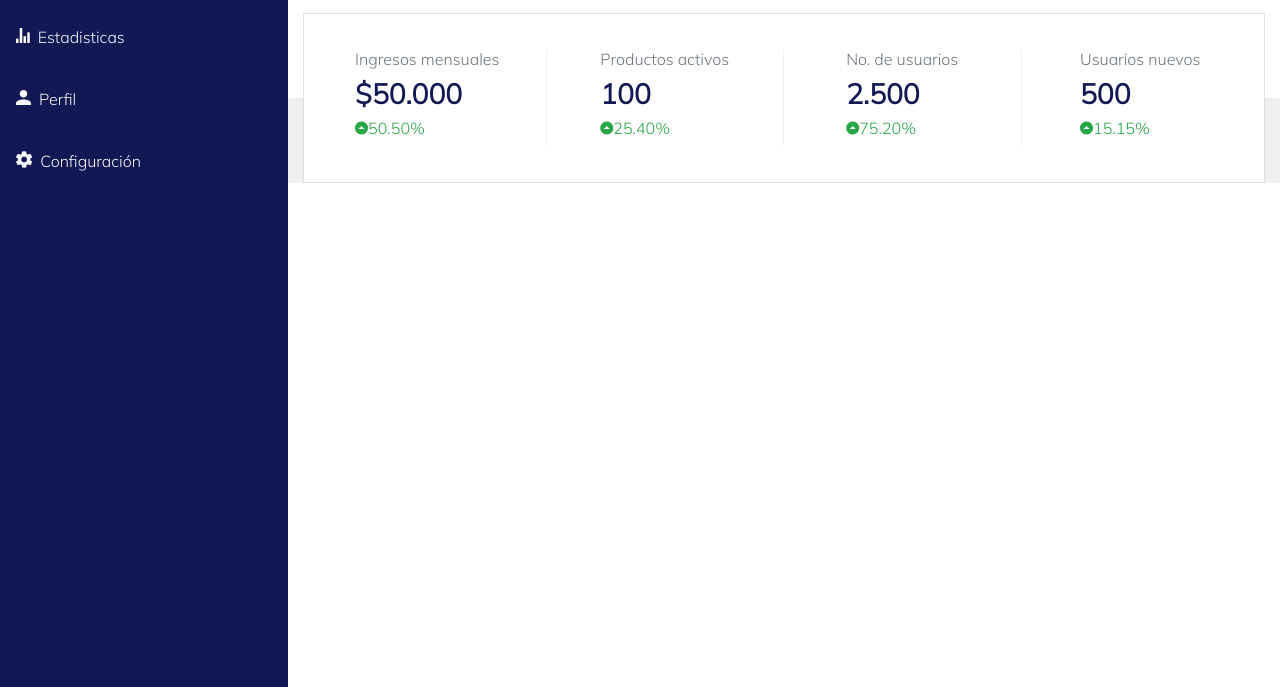
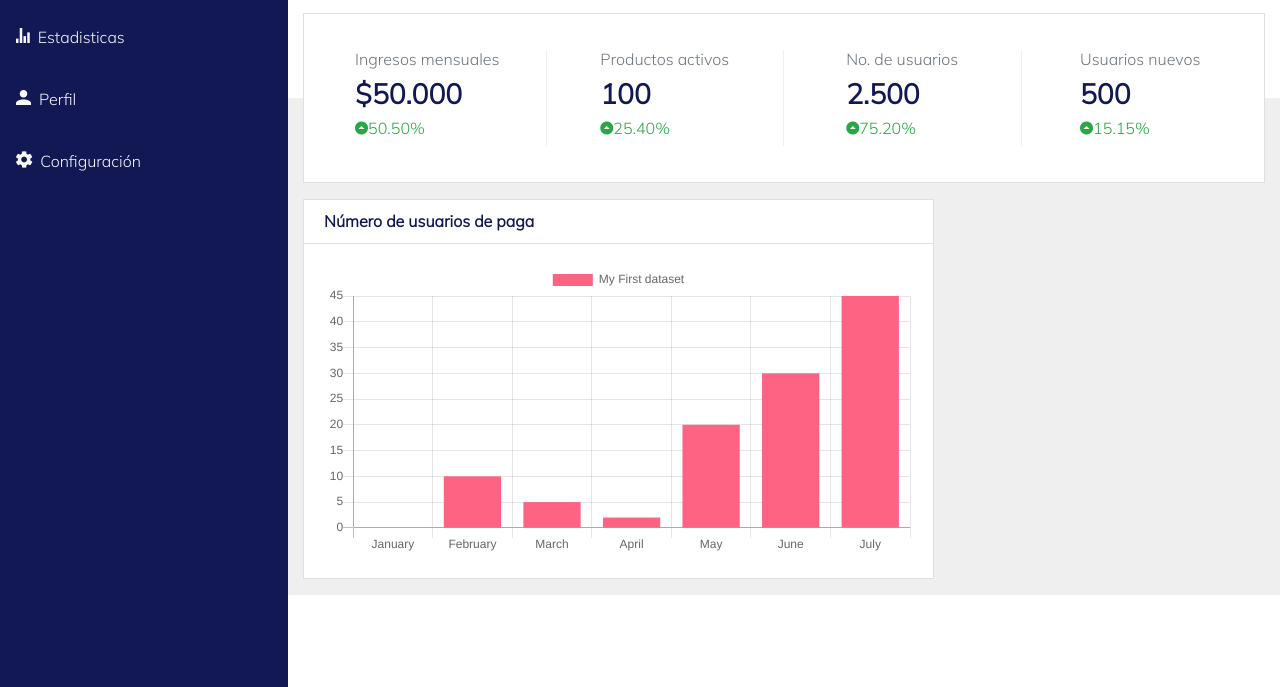
Before and after one commit to saurocode/bootstrap-project, a plain HTML site: page devproject/index.html in a window 1280 px wide. Shown: the part 184-871 px from the top of the page. Drawn offline with nearby package versions, Linux system fonts and the light colour scheme.

Commit message:
Configuracion de la seccion bar

```diff
--- a/devproject/assets/css/style.css
+++ b/devproject/assets/css/style.css
@@ -12,13 +12,10 @@ body{
 a:hover{
     text-decoration: none;
 }
-.bg-primary{
-    background-color: var(--primary) !important;
-}
-.btn-primary{
-    background-color: var(--primary) !important;
-}
+.bg-primary{background-color: var(--primary) !important;}
+.btn-primary{background-color: var(--primary) !important;}
 .bg-light{background-color: var(--ligth) !important;}
+.bg-grey{background-color: var(--grey) !important;}
 .btn{
     border: 0;
 }
--- a/devproject/index.html
+++ b/devproject/index.html
@@ -107,6 +107,23 @@
                 </div>
               </div>
             </section>
+            <section class="bg-grey">
+              <div class="container">
+                <div class="row">
+                  <div class="col-lg-8 my-3">
+                    <div class="card rounded-0">
+                      <div class="card-header bg-light">
+                        <h6 class="font-weight-bold mb-0">Número de usuarios de paga</h6>
+                      </div>
+                      <div class="card-body">
+                        <canvas id="myChart"></canvas>
+                      </div>
+                    </div>
+                    <div class="col-lg-4"></div>
+                  </div>
+                </div>
+              </div>
+            </section>
           </div>
         </div>
     </div>
@@ -116,5 +133,24 @@
     <script src="https://cdn.jsdelivr.net/npm/popper.js@1.16.1/dist/umd/popper.min.js" integrity="sha384-9/reFTGAW83EW2RDu2S0VKaIzap3H66lZH81PoYlFhbGU+6BZp6G7niu735Sk7lN" crossorigin="anonymous"></script>
     <script src="https://stackpath.bootstrapcdn.com/bootstrap/4.5.2/js/bootstrap.min.js" integrity="sha384-B4gt1jrGC7Jh4AgTPSdUtOBvfO8shuf57BaghqFfPlYxofvL8/KUEfYiJOMMV+rV" crossorigin="anonymous"></script>
     <script src="https://cdn.jsdelivr.net/npm/chart.js@2.9.3/dist/Chart.min.js" integrity="sha256-R4pqcOYV8lt7snxMQO/HSbVCFRPMdrhAFMH+vr9giYI=" crossorigin="anonymous"></script>
+    <script>
+      var ctx = document.getElementById('myChart').getContext('2d');
+        var chart = new Chart(ctx, {
+            // The type of chart we want to create
+            type: 'bar',
+            // The data for our dataset
+            data: {
+                labels: ['January', 'February', 'March', 'April', 'May', 'June', 'July'],
+                datasets: [{
+                    label: 'My First dataset',
+                    backgroundColor: 'rgb(255, 99, 132)',
+                    borderColor: 'rgb(255, 99, 132)',
+                    data: [0, 10, 5, 2, 20, 30, 45]
+                }]
+            },
+            // Configuration options go here
+            options: {}
+        });
+    </script>
   </body>
 </html>
```
